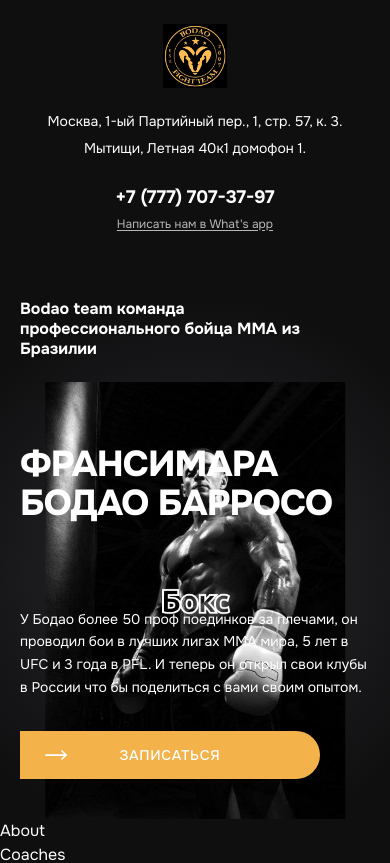
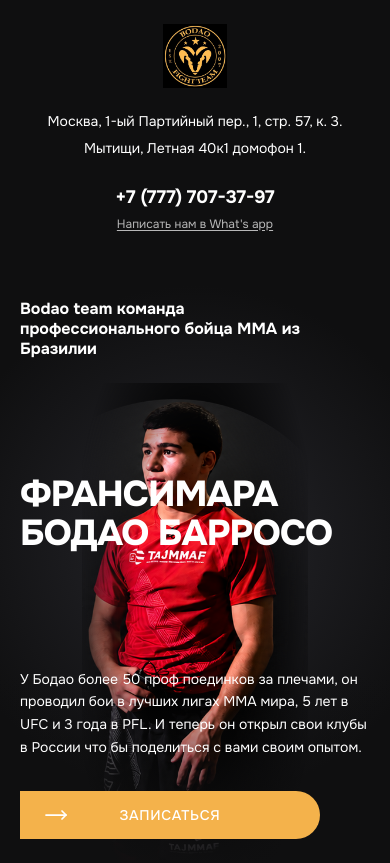
Before and after one commit to cozy-bit/team-bodao, a React (Vite) app: page / in a window 390 px wide. Shown: the top 863 px of the page. Built offline with nearby package versions, Linux system fonts and the light colour scheme.

Commit message:
feat: hero — real fighter photo (cut from Figma), edge mask, bottom scrim, responsive tuning

```diff
--- a/src/components/sections/Hero.jsx
+++ b/src/components/sections/Hero.jsx
@@ -3,14 +3,22 @@
 
 export default function Hero() {
   return (
-    <section className="relative flex min-h-[560px] flex-col overflow-hidden bg-dark-bg sm:min-h-[680px] md:min-h-[880px]">
-      <div className="pointer-events-none absolute left-1/2 top-[6%] h-[560px] w-[560px] -translate-x-1/2 rounded-full bg-[radial-gradient(circle,#2b2b30_0%,transparent_70%)] md:h-[820px] md:w-[820px]" />
+    <section className="relative flex min-h-[620px] flex-col overflow-hidden bg-dark-bg sm:min-h-[760px] md:min-h-[880px]">
+      <div className="pointer-events-none absolute left-1/2 top-[4%] h-[520px] w-[520px] -translate-x-1/2 rounded-full bg-[radial-gradient(circle,#26262b_0%,transparent_70%)] md:h-[780px] md:w-[780px]" />
 
       <img
         src={fighter}
         alt="Франсимара Бодао Барросо"
-        className="pointer-events-none absolute bottom-0 left-1/2 h-[78%] max-w-none -translate-x-1/2 object-contain object-bottom grayscale md:h-[92%]"
+        style={{
+          WebkitMaskImage:
+            'radial-gradient(ellipse 68% 80% at 50% 45%, #000 40%, transparent 82%)',
+          maskImage:
+            'radial-gradient(ellipse 68% 80% at 50% 45%, #000 40%, transparent 82%)',
+        }}
+        className="pointer-events-none absolute bottom-0 left-1/2 h-[80%] max-w-none -translate-x-1/2 object-contain object-bottom md:h-[96%]"
       />
+
+      <div className="pointer-events-none absolute inset-x-0 bottom-0 h-1/3 bg-gradient-to-t from-dark-bg to-transparent" />
 
       <div className="relative mx-auto flex w-full max-w-7xl flex-1 flex-col px-5 py-10 md:px-8 md:py-12">
         <p className="max-w-[320px] text-base font-bold leading-tight text-white md:text-xl">
```
Also changed, not shown: src/assets/images/hero-fighter.png.
